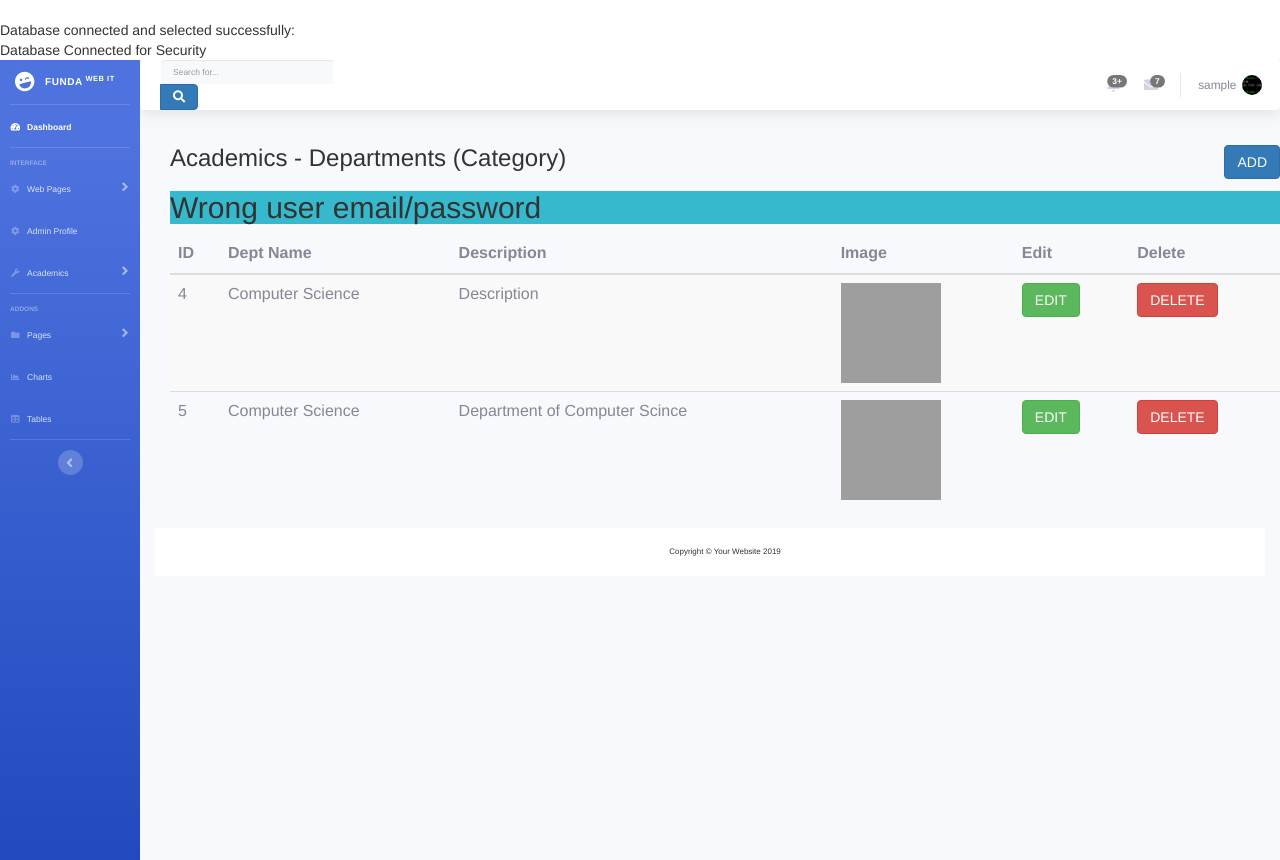
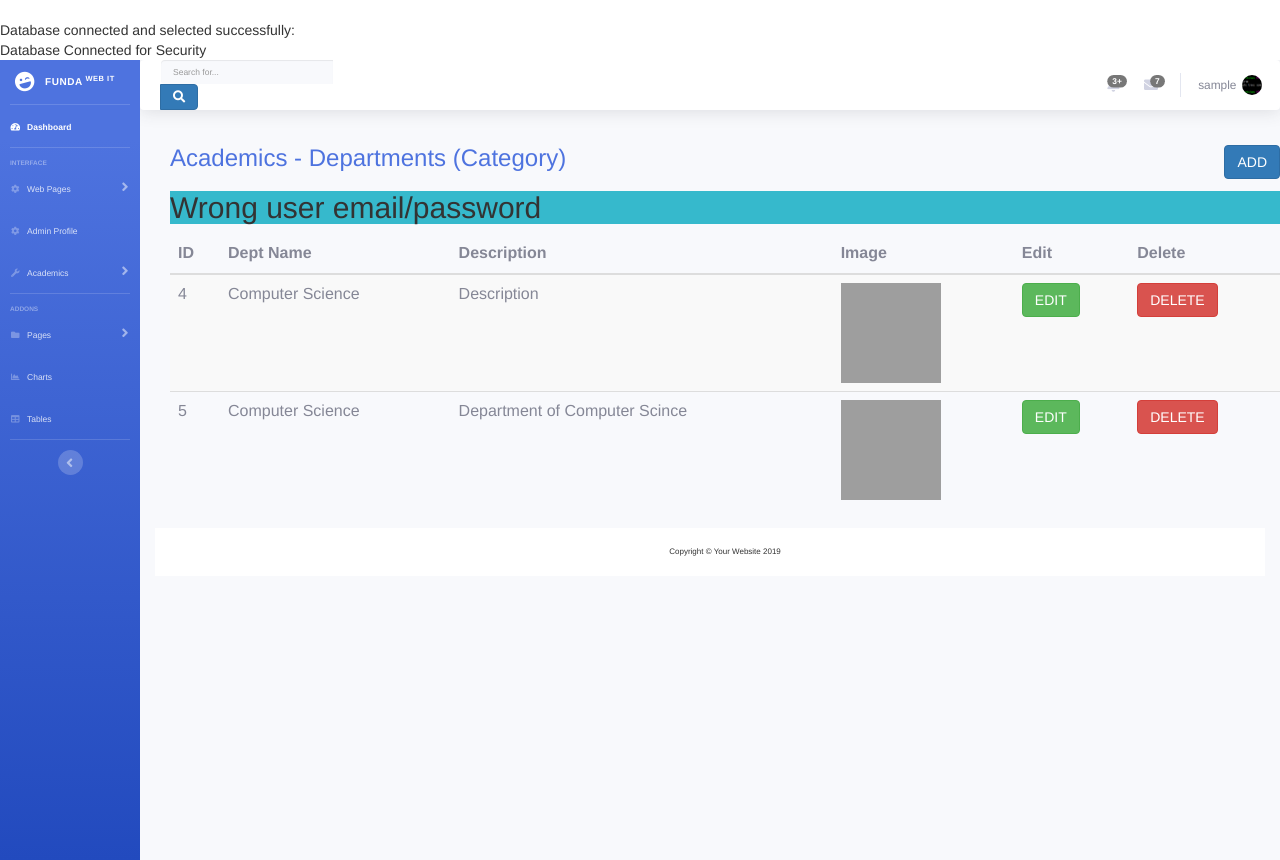
Before and after one commit to Ustaz07/blogphp, a PHP site: the page made by admin/departments.php in a window 1280 px wide. Run offline with PHP 8.4, Linux system fonts and the light colour scheme; the visitor is signed in with stand-in values (Sample User, id 1); data comes from the database, SQL or seed files in the repository; grey boxes are pictures that could not be loaded.

Commit message:
Change Department Category botton to blue

```diff
--- a/admin/departments.php
+++ b/admin/departments.php
@@ -23,7 +23,7 @@
 
         <div class="container">
           <!-- Trigger the modal with a button -->
-          <h3>Academics - Departments (Category)
+          <h3 class="text-primary" > Academics - Departments (Category)
             <button type="button" class="btn btn-primary float-right" data-toggle="modal" data-target="#myModal"> ADD</button>
           </h6>
 
@@ -49,7 +49,7 @@
               <div class="modal-content">
 
                 <div class="modal-header">
-                  <div>Add Departments</div>
+                  <div class="text-primary">Add Departments</div>
                   <button type="button" class="close" data-dismiss="modal">&times;</button>
                   <h4 class="modal-title "></h4>
                 </div>
```
